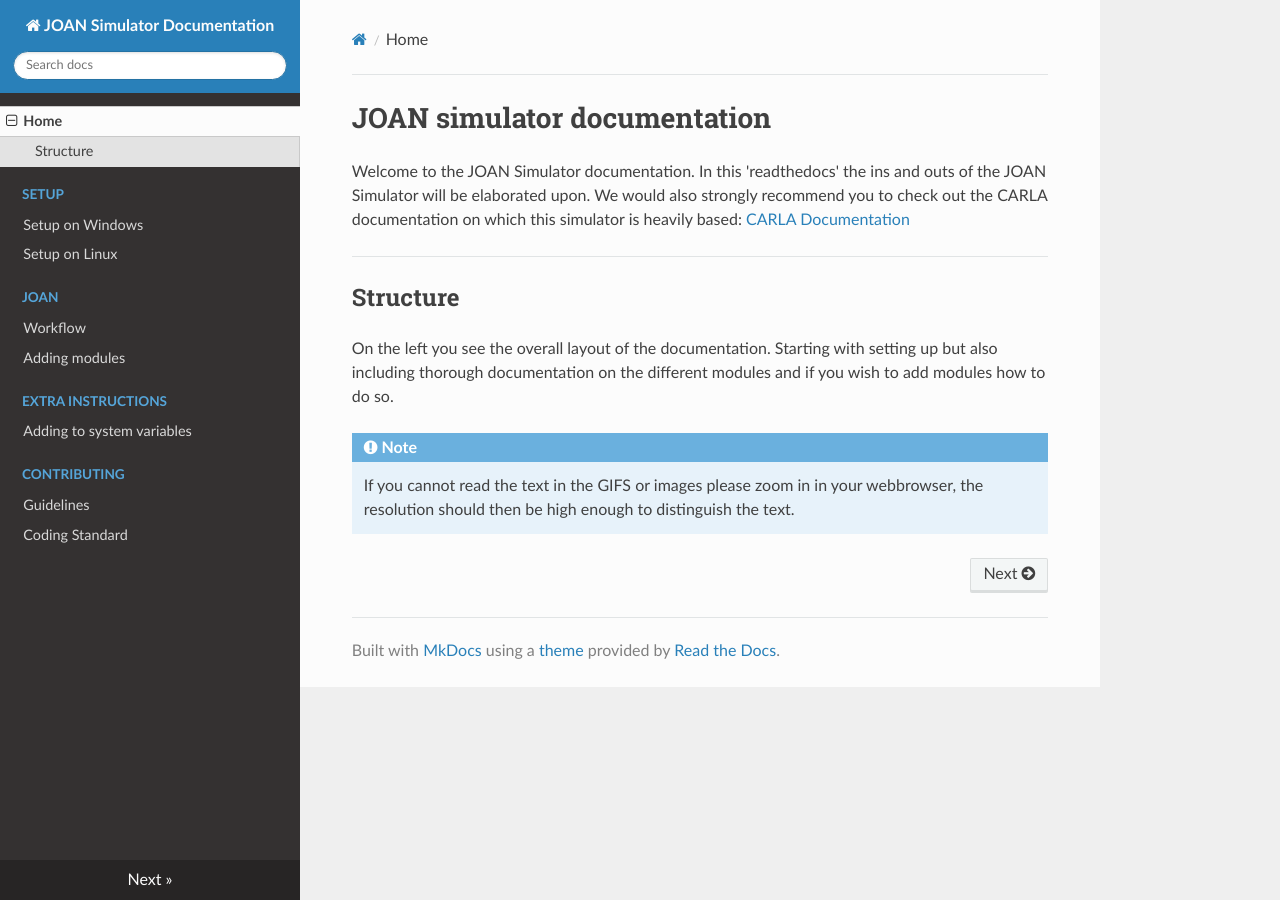
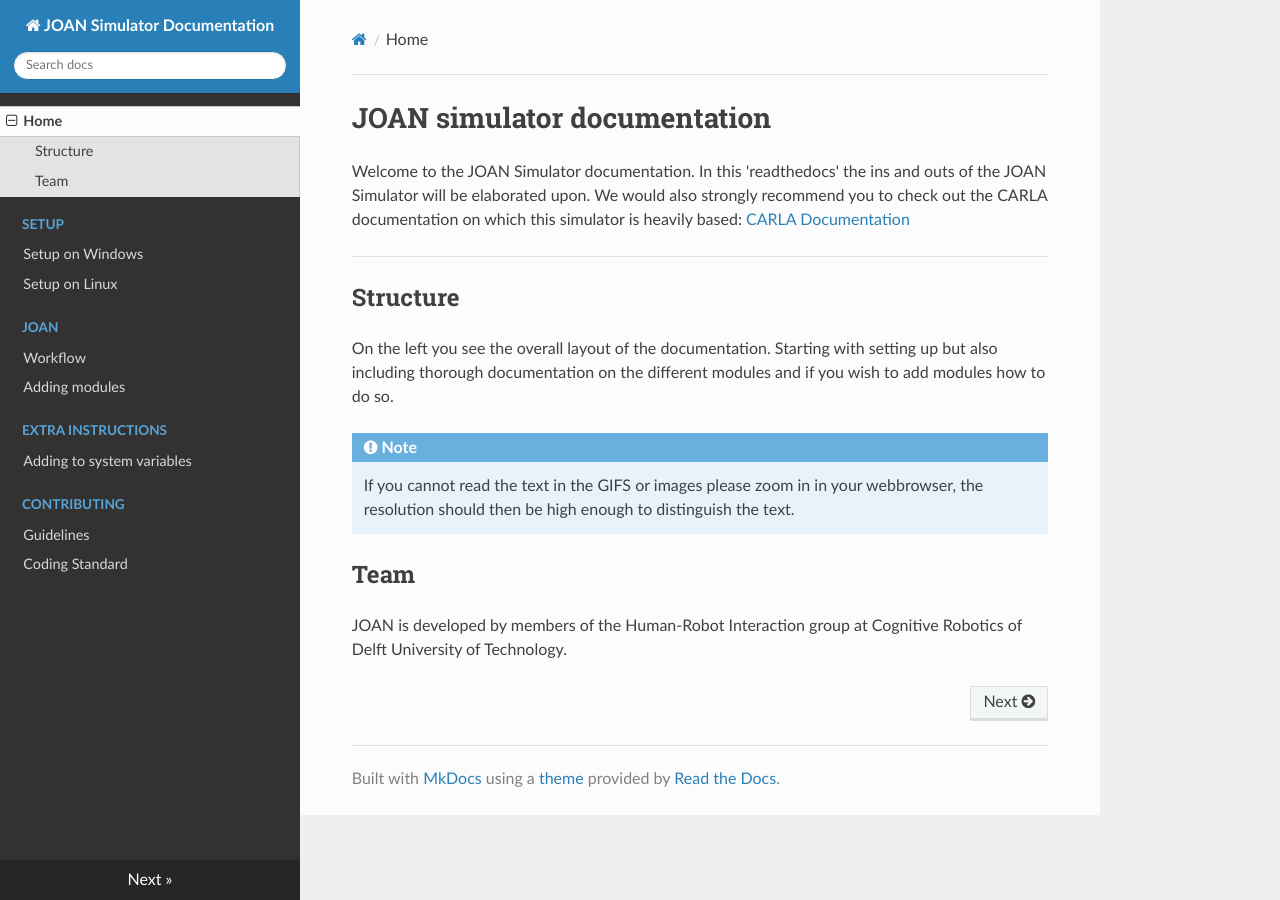
Before and after one commit to tud-hri/joan, an MkDocs documentation site: the page built from docs/index.md, in a window 1280 px wide. Built offline with MkDocs 1.6.1, drawn with Linux system fonts in a browser that asks for light colours; nearby versions of some CDN libraries.

Commit message:
Added team description to docs

```diff
--- a/docs/index.md
+++ b/docs/index.md
@@ -9,3 +9,7 @@ On the left you see the overall layout of the documentation. Starting with setti
 
 !!! Note
     If you cannot read the text in the GIFS or images please zoom in in your webbrowser, the resolution should then be high enough to distinguish the text.
+
+## Team
+
+JOAN is developed by members of the Human-Robot Interaction group at Cognitive Robotics of Delft University of Technology.
```
